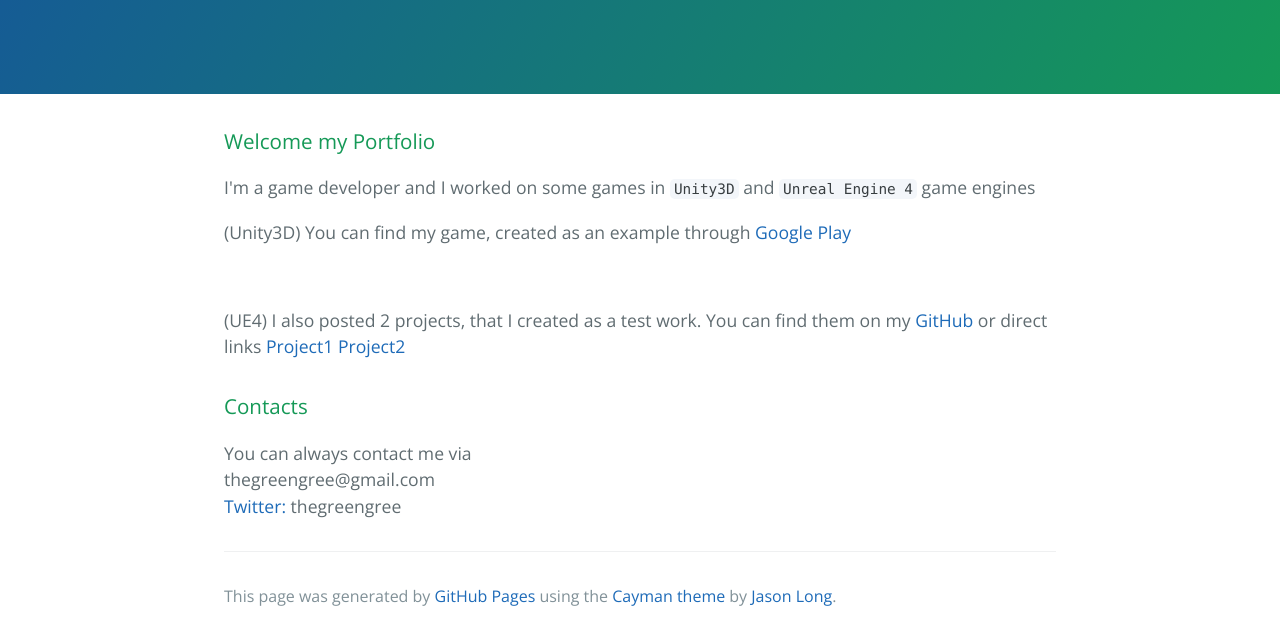
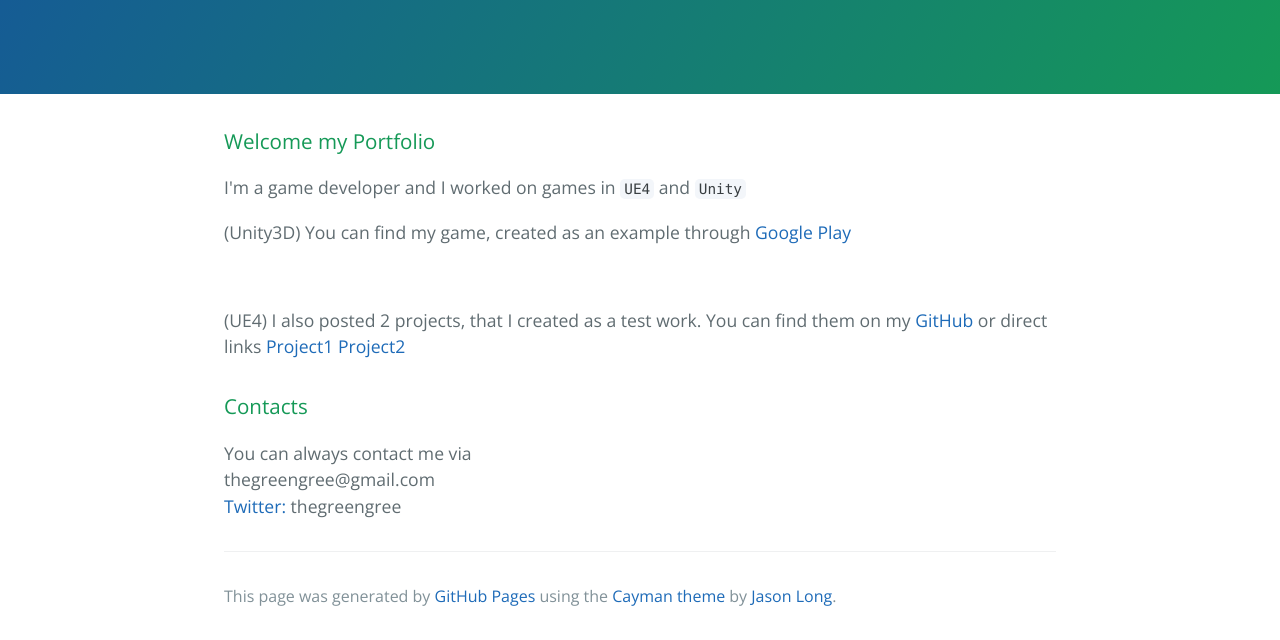
Before and after one commit to thegreengree/thegreengree.github.io, a plain HTML site: page index.html in a window 1280 px wide. Shown: the part 176-816 px from the top of the page. Drawn offline with nearby package versions, Linux system fonts and the light colour scheme.

Commit message:
Update index.html

```diff
--- a/index.html
+++ b/index.html
@@ -20,7 +20,7 @@
 <a id="welcome-to-github-pages" class="anchor" href="#welcome-to-github-pages" aria-hidden="true">
   <span aria-hidden="true" class="octicon octicon-link"></span></a>Welcome my Portfolio</h3>
 
-<p>I'm a game developer and I worked on some games in <code>Unity3D</code> and <code>Unreal Engine 4</code> game engines</p>
+<p>I'm a game developer and I worked on games in <code>UE4</code> and <code>Unity</code></p>
       <p>(Unity3D) You can find my game, created as an example through
         <a href="https://play.google.com/store/apps/details?id=com.GreenSnakeDev.IntoSky" target="_blank">Google Play</a></p> <br>
       <p>(UE4) I also posted 2 projects, that I created as a test work. You can find them on my <a href="https://github.com/thegreengree">GitHub</a>
```
